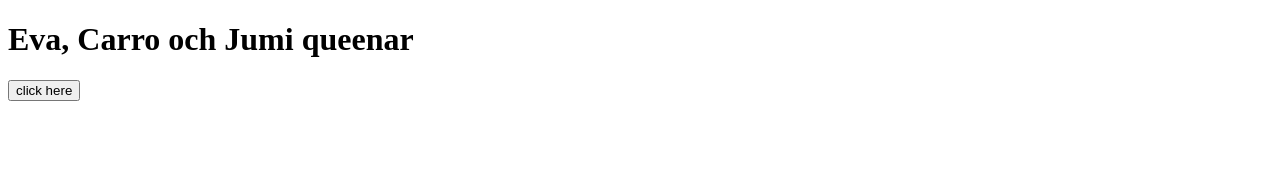
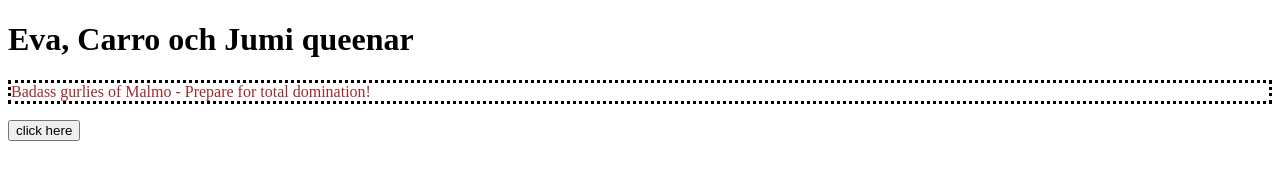
Before and after one commit to evesteve94/gurlies-of-malmo, a plain HTML site: page index.html in a window 1280 px wide. Drawn offline with Linux system fonts and the light colour scheme.

Commit message:
added paragraph

```diff
--- a/css/main.css
+++ b/css/main.css
@@ -0,0 +1,4 @@
+p {
+    color: brown;
+    border: dotted black;
+}
--- a/index.html
+++ b/index.html
@@ -8,6 +8,7 @@
 </head>
 <body>
     <h1>Eva, Carro och Jumi queenar</h1>
+    <p>Badass gurlies of Malmo - Prepare for total domination!</p>
     <button class="btn" id="button">click here</button>
     <script src="./script/main.js"></script>
 </body>
```
